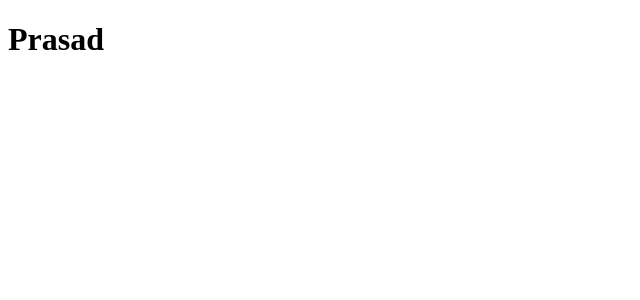
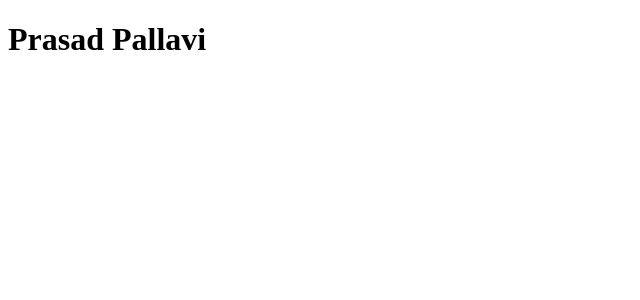
Before and after one commit to PrasadPallaa/azure_devops, an Angular app: page / in a window 1280 px wide. Shown: the top 300 px of the page, without its empty margins (0-640 px from the left). Built offline with nearby package versions, Linux system fonts and the light colour scheme.

Commit message:
Initial commit

```diff
--- a/src/app/app.component.html
+++ b/src/app/app.component.html
@@ -1,3 +1,3 @@
-<h1>Prasad</h1>
+<h1>Prasad Pallavi</h1>
 
 <router-outlet></router-outlet>
```
